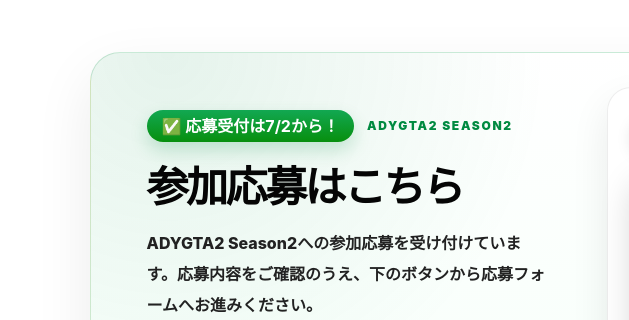
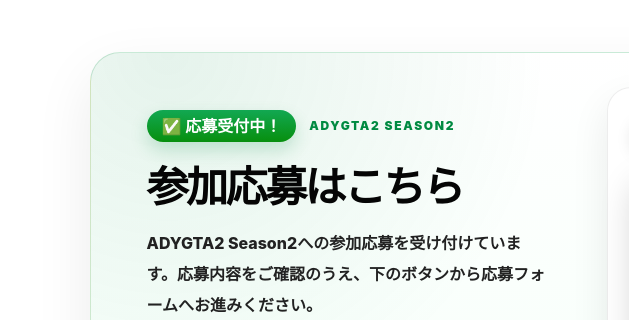
Before and after one commit to CAKEsuzuharu/ADYGTA2-Portal-Public, a website: page apply.html in a window 1280 px wide. Shown: the part 421-741 px from the top of the page, 0-629 px from the left. Drawn offline with Linux system fonts and the light colour scheme.

Commit message:
Update apply.html

```diff
--- a/apply.html
+++ b/apply.html
@@ -68,7 +68,7 @@
      <div class="apply-hero-main">
       <div class="apply-hero-copy">
        <div class="apply-hero-status">
-        <span class="status-badge apply-open-badge">✅ 応募受付は7/2から！</span>
+        <span class="status-badge apply-open-badge">✅ 応募受付中！</span>
         <span class="apply-hero-label">ADYGTA2 SEASON2</span>
        </div>
 
```
